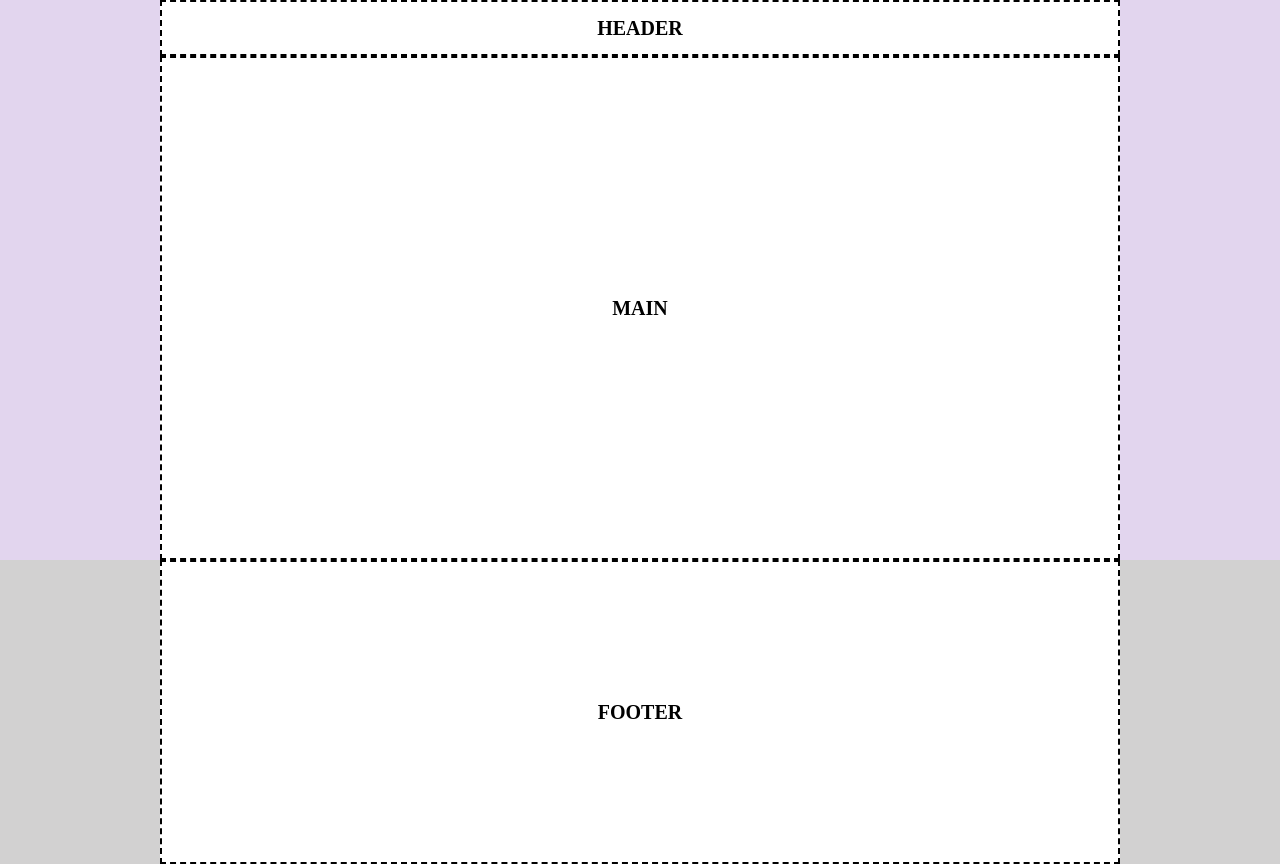
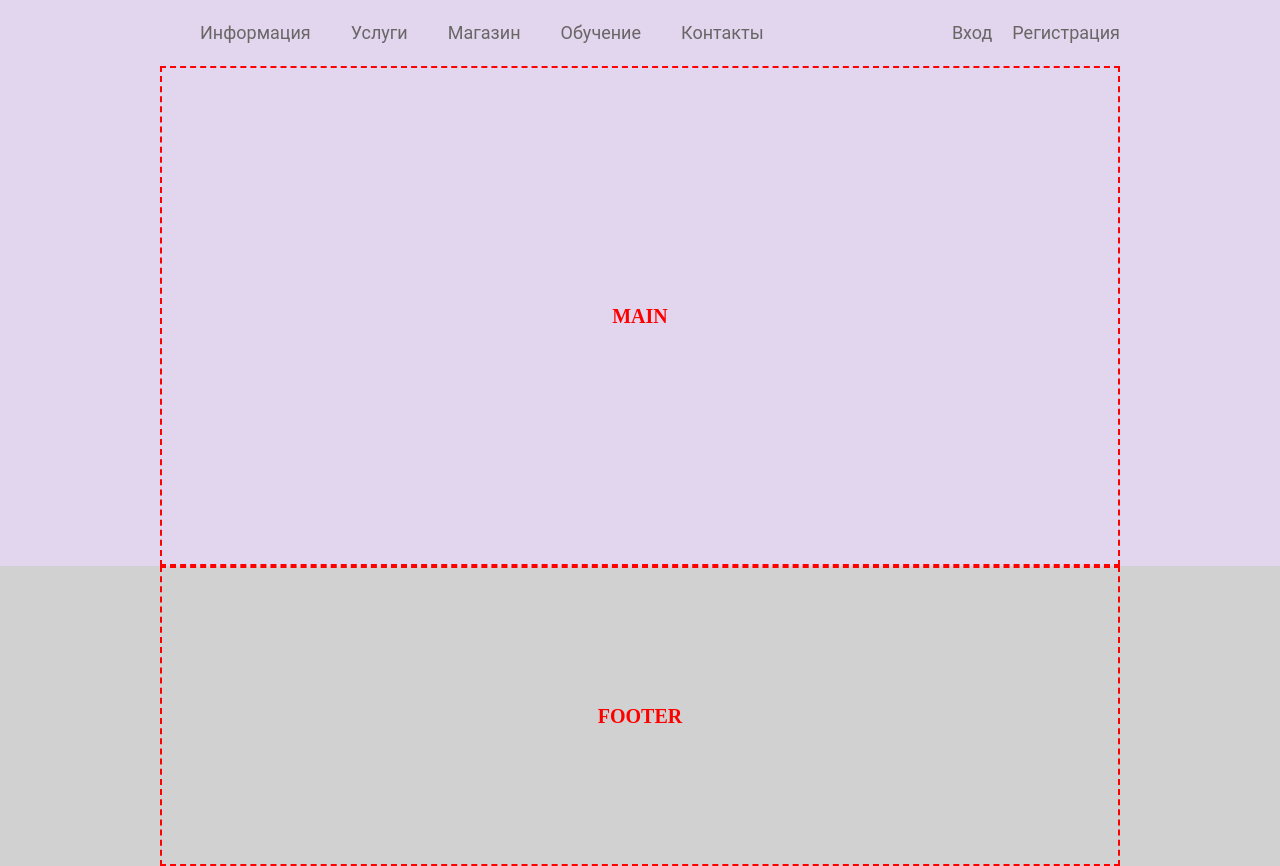
Before and after one commit to andrey1889/MK-studio, a plain HTML site: page index.html in a window 1280 px wide. Drawn offline with Linux system fonts and the light colour scheme.

Commit message:
Add header.css, button.css

```diff
--- /dev/null
+++ b/css/button.css
@@ -0,0 +1,18 @@
+.button {
+
+    font-family: "Roboto";
+    font-style: normal;
+    font-weight: 400;
+    font-size: 18px;
+    line-height: 26px;
+    text-align: center;
+
+  }
+
+  .button--login {
+    color:rgb(105, 102, 102);
+  }
+
+  .button--sign {
+    color:rgb(105, 102, 102);
+  }
--- a/css/dummy.css
+++ b/css/dummy.css
@@ -1,9 +1,9 @@
 .dummy {
-    border: 2px dashed black;
-    background-color: white;
+    border: 2px dashed red;
+    background-color: transparent;
     font-size: 20px;
     font-weight: bold;
-    color: black;
+    color: red;
     display: flex;
     align-items: center;
     justify-content: center;
--- /dev/null
+++ b/css/header.css
@@ -0,0 +1,57 @@
+.header {
+    padding: 20px 0;
+    display: flex;
+    justify-content: space-between;
+    align-items: center;
+  }
+
+  .header__buttons {
+    display: none;
+  }
+
+  .header__button:first-of-type {
+    margin-right: 20px;
+  }
+
+  .header__navigation {
+    display: none;
+  }
+
+
+.header__content {
+    display: flex;
+    align-items: center;
+  }
+
+  @media screen and (min-width: 1024px) {
+    .header__buttons {
+      display: flex;
+    }
+    .header__burger {
+      display: none;
+    }
+
+    .header__navigation {
+      display: block;
+      margin-left: 40px;
+    }
+
+    .header__links {
+      display: flex;
+      list-style: none;
+    }
+
+    .header__link:not(:last-of-type) {
+      margin-right: 40px;
+    }
+
+    .header__link a {
+      text-decoration: none;
+      font-family: "Roboto";
+      font-style: normal;
+      font-weight: 400;
+      font-size: 18px;
+      line-height: 26px;
+      color:rgb(105, 102, 102);
+    }
+  }
--- a/css/reset.css
+++ b/css/reset.css
@@ -1,6 +1,10 @@
 * {
     margin: 0;
     padding: 0;
-    box-sizing: 0;
-    outline: none;
+    box-sizing: border-box;
   }
+
+  button {
+    background-color: transparent;
+    border: none;
+  }
--- a/index.html
+++ b/index.html
@@ -7,13 +7,48 @@
     <link rel="stylesheet" href="../MK-studio/css/reset.css" />
     <link rel="stylesheet" href="../MK-studio/css/layout.css" />
     <link rel="stylesheet" href="../MK-studio/css/dummy.css" />
+    <link rel="stylesheet" href="../MK-studio/css/header.css">
+    <link rel="stylesheet" href="../MK-studio/css/button.css">
+    <link rel="stylesheet" href="">
     <title>Document</title>
   </head>
   <body>
     <div class="layout">
       <div class="layout__header">
         <div class="layout__content layout__content--primary">
-          <header class="dummy dummy__header">HEADER</header>
+          <header class="header">
+         <div class="header__content">
+       <img width="" height="" src="logo" alt="">
+        <nav class="header__navigation">
+   <ul class="header__links">
+<li class="header__link"><a href="#">Информация</a></li>
+<li class="header__link"><a href="">Услуги</a></li>
+<li class="header__link"><a href="">Магазин</a></li>
+<li class="header__link"><a href="">Обучение</a></li>
+<li class="header__link"><a href="">Контакты</a></li>
+   </ul>
+        </nav>
+         </div>
+         <img
+         width="52"
+         height="52"
+         alt="menu"
+         src="../MK-studio/images/menu.png"
+         class="header__burger"
+       />
+       <div class="header__buttons">
+        <div class="header__button">
+          <button type="button" class="button button--login">
+            Вход
+          </button>
+        </div>
+        <div class="header__button">
+          <button type="button" class="button button--sign">
+            Регистрация
+          </button>
+        </div>
+      </div>
+          </header>
         </div>
       </div>
       <div class="layout__main">
```
Also changed, not shown: images/menu.png (added).
